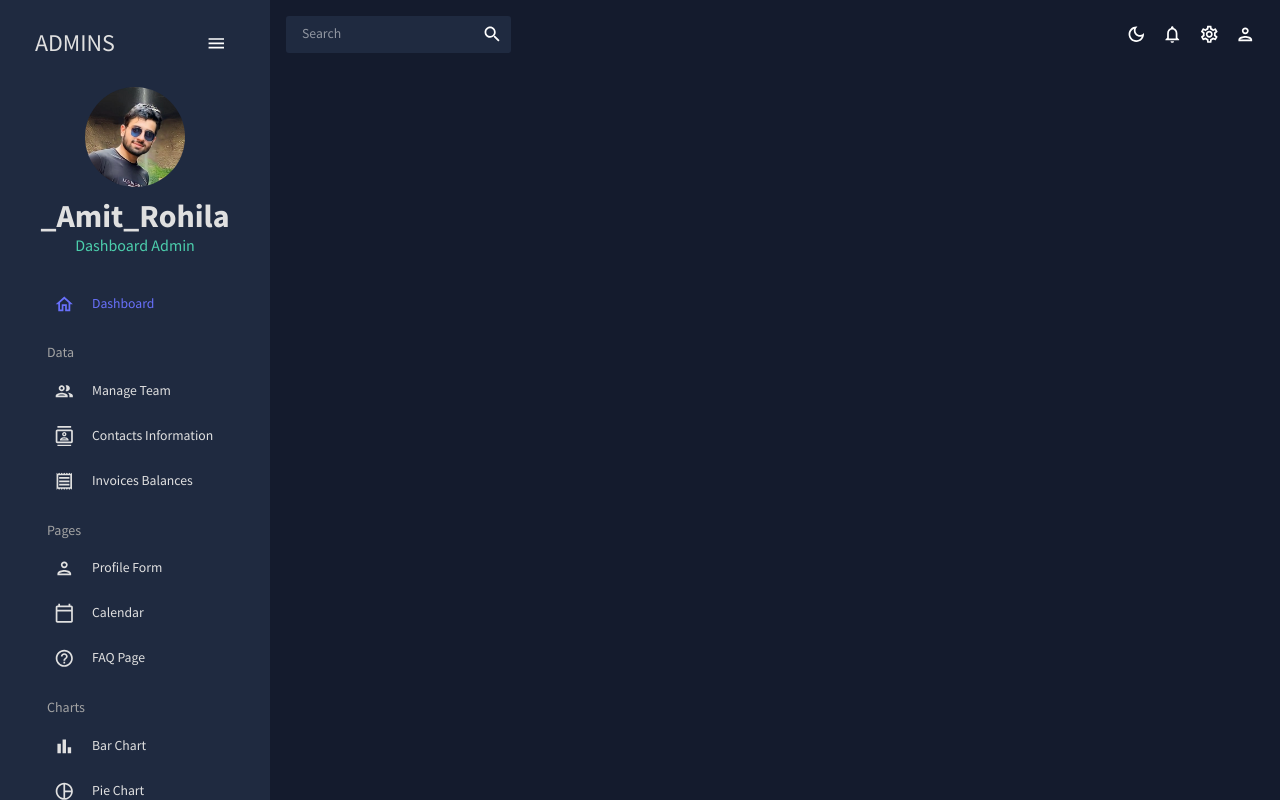
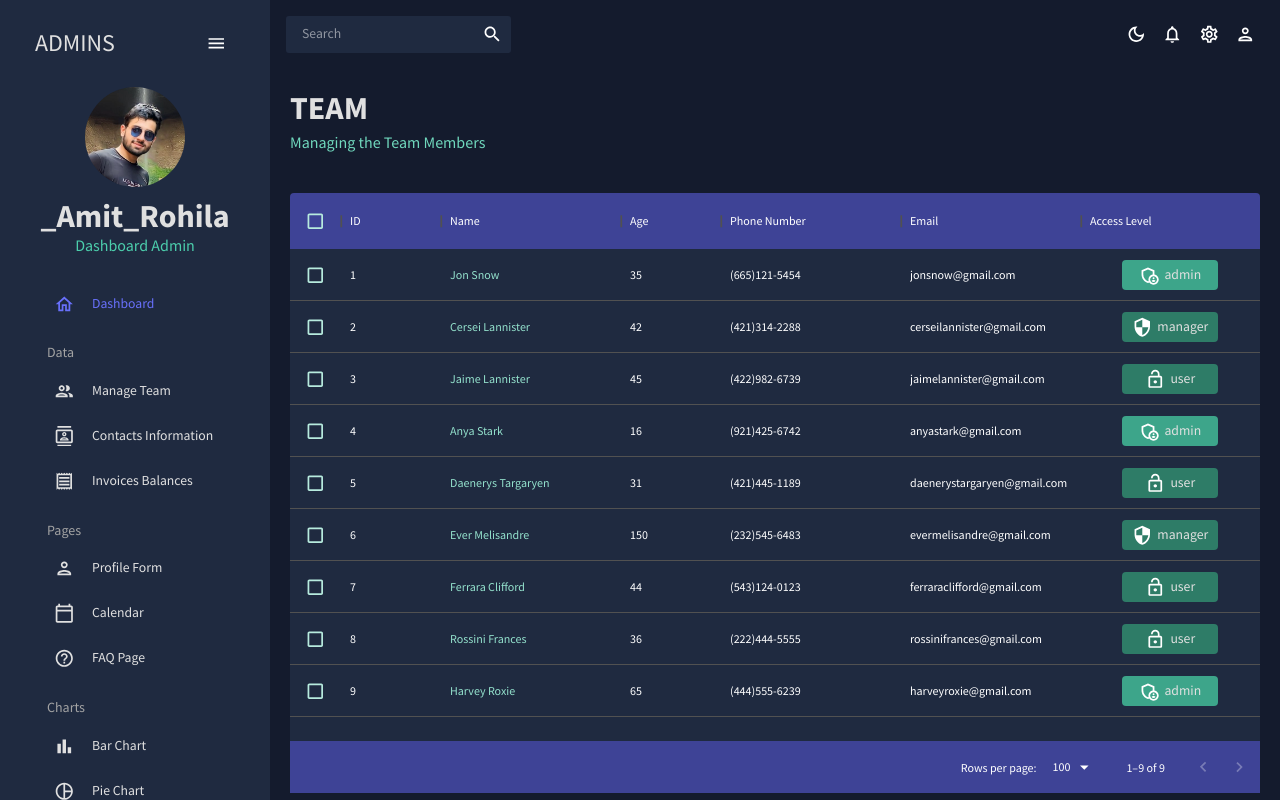
Before and after one commit to Amit-Rohila33/Analytics-Dashboard, a React (Create React App) app: page /team in a window 1280 px wide. Built offline with nearby package versions, Linux system fonts and the light colour scheme.

Commit message:
manage team page completed

```diff
--- a/src/App.js
+++ b/src/App.js
@@ -2,7 +2,7 @@
 import { Routes, Route } from "react-router-dom"
 import Sidebar from "./scenes/global/Sidebar"
 import Dashboard from "./scenes/dashboard"
-// import Team from "./scenes/team";
+import Team from "./scenes/team";
 // import Invoices from "./scenes/invoices"
 // import Contacts from "./scenes/contacts"
 // import Bar from "./scenes/bar"
@@ -30,7 +30,7 @@
             <Topbar />
             <Routes>
               <Route path="/" element={<Dashboard />} />
-              {/* <Route path="/team" element={<Team />} /> */}
+              <Route path="/team" element={<Team />} />
               {/* <Route path="/contacts" element={<Contacts />} /> */}
               {/* <Route path="/invoices" element={<Invoices />} /> */}
               {/* <Route path="/form" element={<Form />} /> */}
--- /dev/null
+++ b/src/scenes/team/index.jsx
@@ -0,0 +1,109 @@
+import { Box, Typography, useTheme } from "@mui/material";
+import { DataGrid } from "@mui/x-data-grid";
+import { tokens } from "../../theme";
+import { mockDataTeam } from "../../data/mockData";
+import AdminPanelSettingsOutlinedIcon from "@mui/icons-material/AdminPanelSettingsOutlined";
+import LockOpenOutlinedIcon from "@mui/icons-material/LockOpenOutlined";
+import SecurityOutlinedIcon from "@mui/icons-material/SecurityOutlined";
+import Header from "../../components/Header";
+
+const Team = () => {
+  const theme = useTheme();
+  const colors = tokens(theme.palette.mode);
+  const columns = [
+    { field: "id", headerName: "ID" },
+    {
+      field: "name",
+      headerName: "Name",
+      flex: 1,
+      cellClassName: "name-column--cell",
+    },
+    {
+      field: "age",
+      headerName: "Age",
+      type: "number",
+      headerAlign: "left",
+      align: "left",
+    },
+    {
+      field: "phone",
+      headerName: "Phone Number",
+      flex: 1,
+    },
+    {
+      field: "email",
+      headerName: "Email",
+      flex: 1,
+    },
+    {
+      field: "accessLevel",
+      headerName: "Access Level",
+      flex: 1,
+      renderCell: ({ row: { access } }) => {
+        return (
+          <Box
+            width="60%"
+            m="0 auto"
+            p="5px"
+            display="flex"
+            justifyContent="center"
+            backgroundColor={
+              access === "admin"
+                ? colors.greenAccent[600]
+                : access === "manager"
+                ? colors.greenAccent[700]
+                : colors.greenAccent[700]
+            }
+            borderRadius="4px"
+          >
+            {access === "admin" && <AdminPanelSettingsOutlinedIcon />}
+            {access === "manager" && <SecurityOutlinedIcon />}
+            {access === "user" && <LockOpenOutlinedIcon />}
+            <Typography color={colors.grey[100]} sx={{ ml: "5px" }}>
+              {access}
+            </Typography>
+          </Box>
+        );
+      },
+    },
+  ];
+
+  return (
+    <Box m="20px">
+      <Header title="TEAM" subtitle="Managing the Team Members" />
+      <Box
+        m="40px 0 0 0"
+        height="75vh"
+        sx={{
+          "& .MuiDataGrid-root": {
+            border: "none",
+          },
+          "& .MuiDataGrid-cell": {
+            borderBottom: "none",
+          },
+          "& .name-column--cell": {
+            color: colors.greenAccent[300],
+          },
+          "& .MuiDataGrid-columnHeaders": {
+            backgroundColor: colors.blueAccent[700],
+            borderBottom: "none",
+          },
+          "& .MuiDataGrid-virtualScroller": {
+            backgroundColor: colors.primary[400],
+          },
+          "& .MuiDataGrid-footerContainer": {
+            borderTop: "none",
+            backgroundColor: colors.blueAccent[700],
+          },
+          "& .MuiCheckbox-root": {
+            color: `${colors.greenAccent[200]} !important`,
+          },
+        }}
+      >
+        <DataGrid checkboxSelection rows={mockDataTeam} columns={columns} />
+      </Box>
+    </Box>
+  );
+};
+
+export default Team;
```
